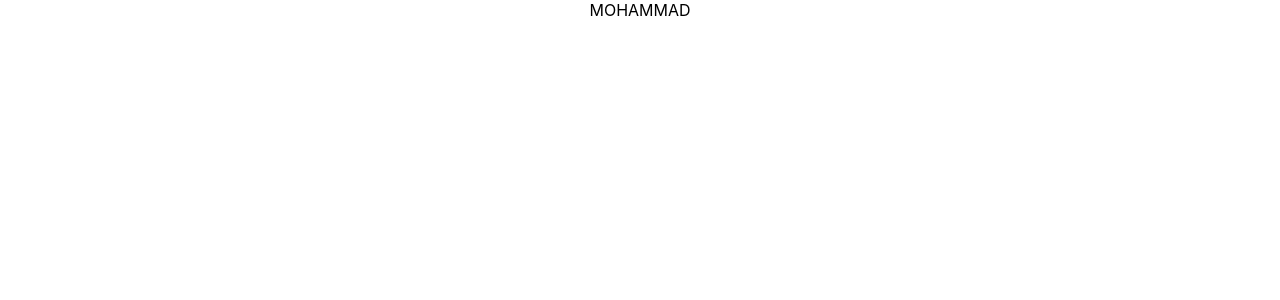
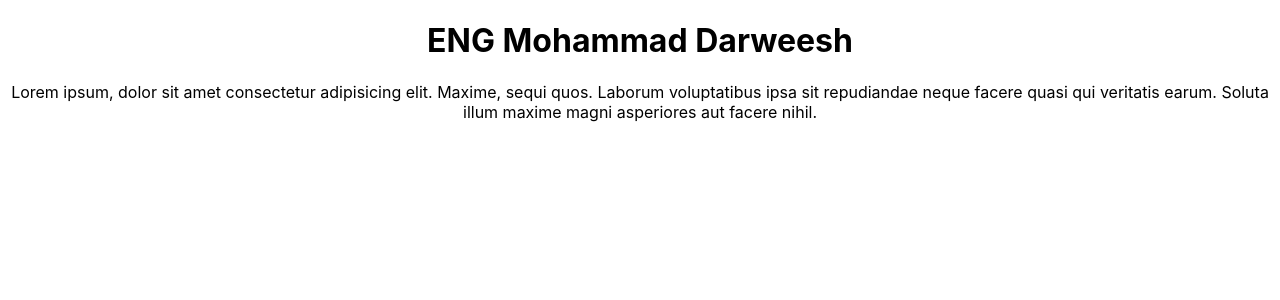
Before and after one commit to mohammaddarweesh-oop/project-one, a React (Create React App) app: page / in a window 1280 px wide. Shown: the top 300 px of the page. Built offline with nearby package versions, Linux system fonts and the light colour scheme.

Commit message:
commit 3

```diff
--- a/package.json
+++ b/package.json
@@ -9,6 +9,7 @@
     "react": "^18.2.0",
     "react-dom": "^18.2.0",
     "react-scripts": "5.0.1",
+    "swiper": "^9.2.0",
     "web-vitals": "^2.1.4"
   },
   "scripts": {
--- a/src/App.js
+++ b/src/App.js
@@ -1,10 +1,14 @@
-import logo from './logo.svg';
-import './App.css';
+import "./App.css";
 
 function App() {
   return (
     <div className="App">
-      MOHAMMAD
+      <h1>ENG Mohammad Darweesh</h1>
+      <p>Lorem ipsum, dolor sit amet consectetur
+      adipisicing elit. Maxime, sequi quos. Laborum
+      voluptatibus ipsa sit repudiandae neque facere
+      quasi qui veritatis
+      earum. Soluta illum maxime magni asperiores aut facere nihil.</p>
     </div>
   );
 }
```
Also changed, not shown: public/index.html (+0 -21 lines), 2 other files (tests, documents, lock files or other folders).
